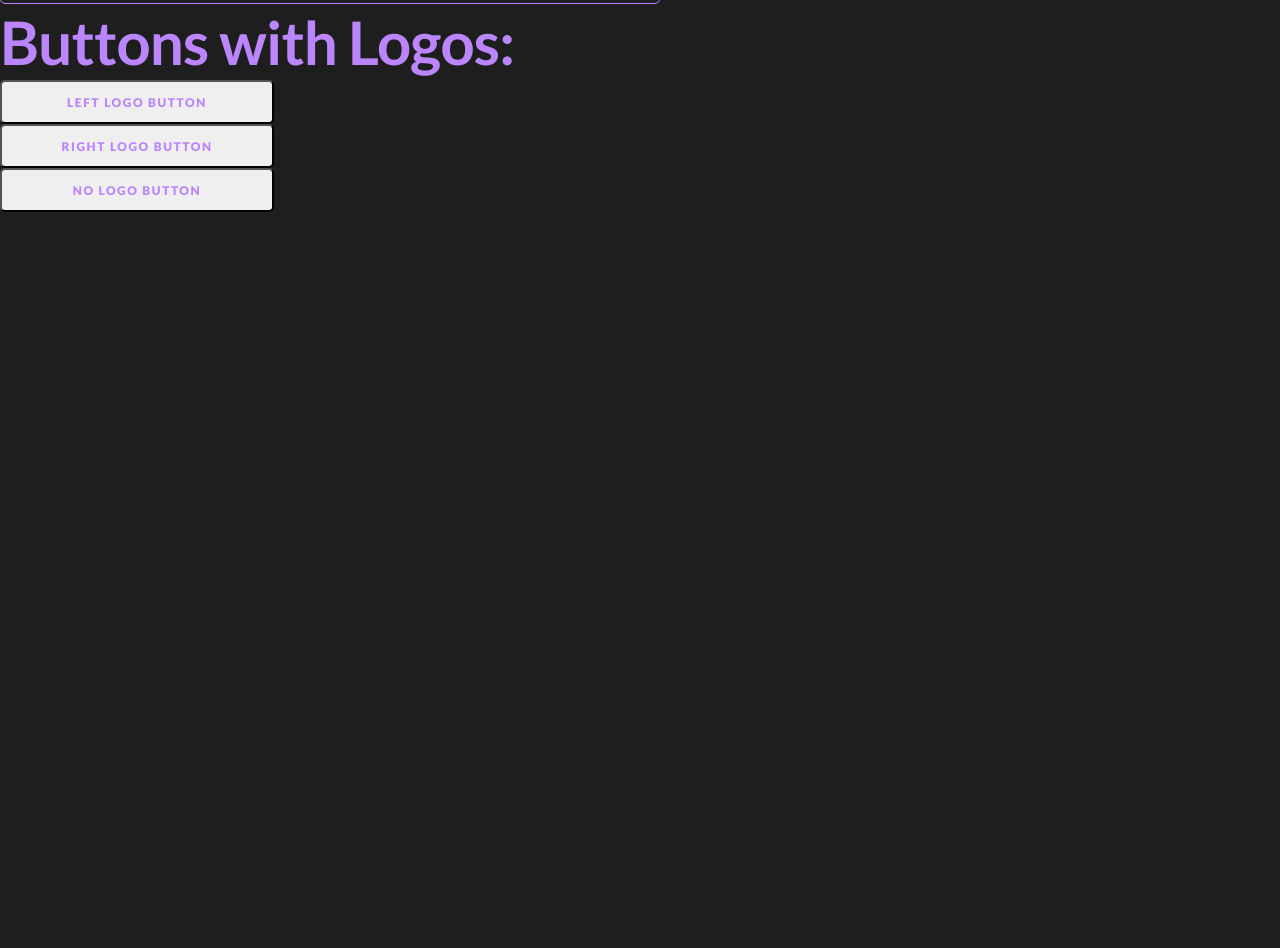
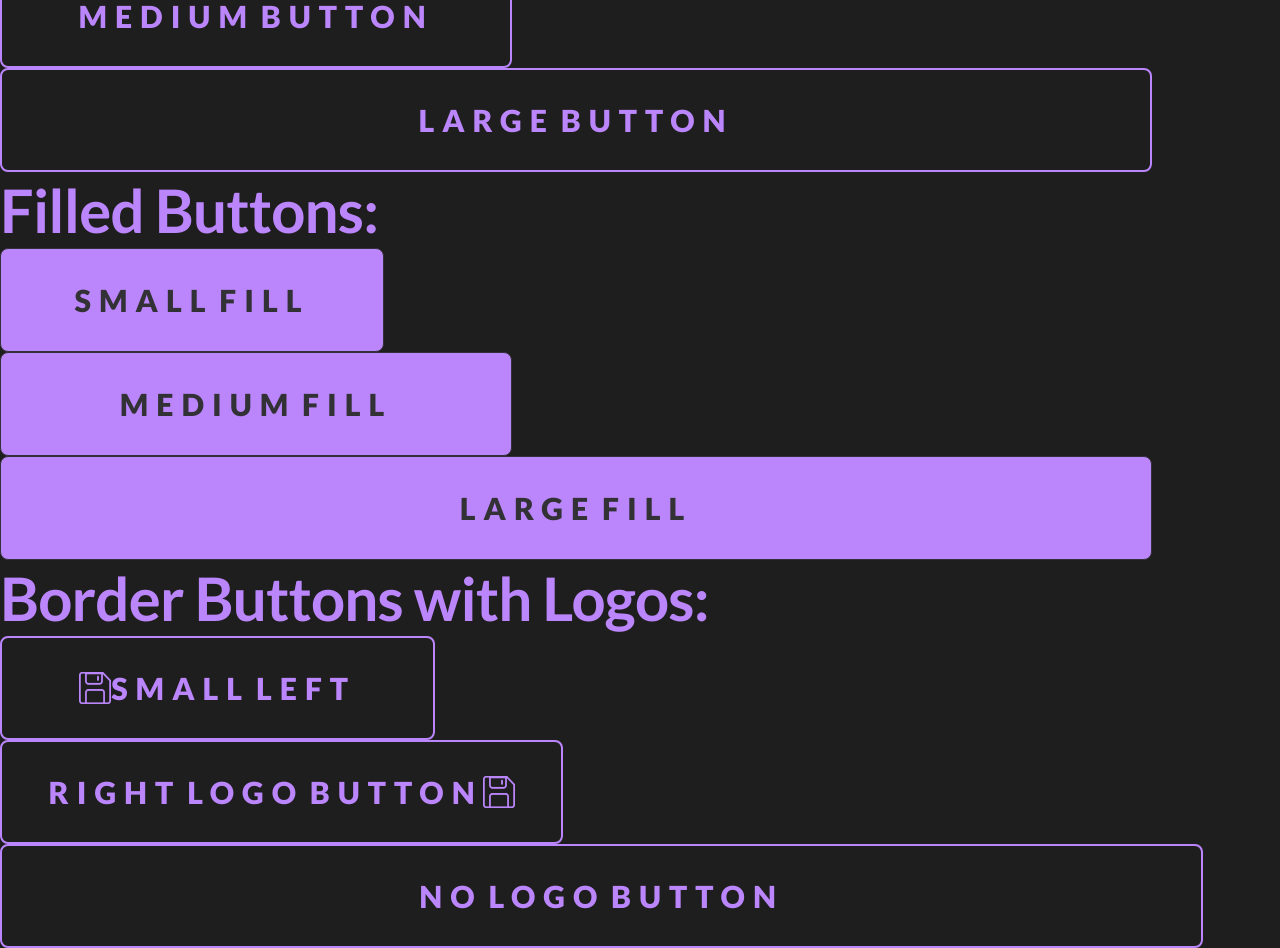
Before and after one commit to Jaywhisker/Satiscribe, a Next.js app in the folder SatiscribeFrontEnd/: page /buttonpreview in a window 1280 px wide. Shown: the part 300-1248 px from the top of the page. Before the commit the page ends 800 px from the top, so only its background shows below. Built offline with nearby package versions, Linux system fonts and the light colour scheme.

Commit message:
Updated buttons

```diff
--- a/SatiscribeFrontEnd/components/buttons/ButtonWithLogo.js
+++ b/SatiscribeFrontEnd/components/buttons/ButtonWithLogo.js
@@ -1,17 +1,19 @@
 import React from 'react';
+import logos from '../../styles/Logos.module.css'
 import styles from '../../styles/buttons.module.css';
+import flex from '../../styles/Flexible.module.css'
 
-const ButtonWithLogo = ({ size, logo, onClick, children }) => {
+const ButtonWithLogo = ({ size, logo, fill, logoStyle, onClick, children }) => {
   const getButtonSizeClass = () => {
     switch (size) {
       case 'small':
-        return styles.smallButton;
+        return styles.smalllogoButton;
       case 'medium':
-        return styles.mediumButton;
+        return styles.mediumlogoButton;
       case 'large':
-        return styles.largeButton;
+        return styles.largelogoButton;
       default:
-        return styles.mediumButton;
+        return styles.mediumlogoButton;
     }
   };
 
@@ -21,19 +23,40 @@ const ButtonWithLogo = ({ size, logo, onClick, children }) => {
         return styles.leftLogo;
       case 'right':
         return styles.rightLogo;
-      case 'none':
-        return styles.noLogo;
       default:
         return '';
     }
   };
+
+  const renderLogo = () => {
+    if (logo && (logo === 'left' || logo === 'right')) {
+      return (
+        <span className={`${styles.logoContainer} ${getLogoClass()} ${flex.flexRowSmolGap} ${flex.alignCenter}`}>
+          {logo === 'left' && (
+            <>
+              <img src={logoStyle.backgroundImage.replace(/url\((['"])?(.*?)\1\)/gi, '$2')} alt="Left Logo" className={`${styles.leftLogo} ${logos.small}`}/>
+              <h5 className={styles.logoText}>{children}</h5>
+            </>
+          )}
+          {logo === 'right' && (
+            <>
+              <h5 className={styles.logoText}>{children}</h5>
+              <img src={logoStyle.backgroundImage.replace(/url\((['"])?(.*?)\1\)/gi, '$2')} alt="Right Logo" className={`${styles.rightLogo} ${logos.small}`} />
+            </>
+          )}
+        </span>
+      );
+    }
+    return <h5>{children}</h5>;
+  };
+
 
   return (
     <button
       className={`${styles.sharedButton} ${getButtonSizeClass()} ${getLogoClass()}`}
       onClick={onClick}
     >
-      {children}
+      {renderLogo()}
     </button>
   );
 };
--- a/SatiscribeFrontEnd/components/buttons/button.js
+++ b/SatiscribeFrontEnd/components/buttons/button.js
@@ -18,11 +18,11 @@ const Button = ({ size, fill, onClick, children }) => {
     return (
       <button
         className={`${styles.sharedButton} ${getButtonSizeClass()} ${
-          fill ? styles.fillButton : styles.borderButton
+          fill ? `${styles.fillButton} ${styles.fillButtonText}` : styles.borderButton
         }`}
         onClick={onClick}
       >
-        {children}
+         <h5 style={fill ? { color: 'var(--Final_Gray, #323135)' } : {}}>{children}</h5>
       </button>
     );
   };
--- a/SatiscribeFrontEnd/pages/buttonpreview.js
+++ b/SatiscribeFrontEnd/pages/buttonpreview.js
@@ -6,7 +6,7 @@ const ButtonPreview = () => {
     <div>
       <h1>Button Preview</h1>
 
-      <h2>Simple Buttons:</h2>
+      <h2>Border Buttons:</h2>
       <Button size="small" onClick={() => alert('Small button clicked!')}>
         Small Button
       </Button>
@@ -19,25 +19,40 @@ const ButtonPreview = () => {
         Large Button
       </Button>
 
-      <h2>Buttons with Logos:</h2>
+      <h2>Filled Buttons:</h2>
+      <Button size="small" fill onClick={() => alert('Small button clicked!')}>
+        Small Fill
+      </Button>
+
+      <Button size="medium" fill onClick={() => alert('Medium button clicked!')}>
+        Medium Fill
+      </Button>
+
+      <Button size="large" fill onClick={() => alert('Large button clicked!')}>
+        Large Fill
+      </Button>
+
+      <h2>Border Buttons with Logos:</h2>
       <ButtonWithLogo
-        size="medium"
+        size="small"
         logo="left"
+        logoStyle={{ backgroundImage: `url("/icons/Save.png")`, zIndex: 1 }}
         onClick={() => alert('Button with left logo clicked!')}
       >
-        Left Logo Button
+        Small Left
       </ButtonWithLogo>
 
       <ButtonWithLogo
         size="medium"
         logo="right"
+        logoStyle={{ backgroundImage: `url("/icons/Save.png")`, zIndex: 1 }} // Change this to the URL of your right logo
         onClick={() => alert('Button with right logo clicked!')}
       >
         Right Logo Button
       </ButtonWithLogo>
 
       <ButtonWithLogo
-        size="medium"
+        size="large"
         logo="none"
         onClick={() => alert('Button with no logo clicked!')}
       >
--- a/SatiscribeFrontEnd/styles/Flexible.module.css
+++ b/SatiscribeFrontEnd/styles/Flexible.module.css
@@ -1,41 +1,79 @@
-.inline {
+.inLine {
     display: inline-block;
 }
 
-.flexcolumn {
+.flexColumnSmolGap {
     display: flex;
     flex-direction: column;
-    gap: var(--smolgap);
+    gap: var(--smolGap);
 }
 
-.flexrow {
+.flexRowSmolGap {
     display: flex;
     flex-direction: row;
-    gap: var(--smolgap);
+    gap: var(--smolGap);
 }
 
-.aligncenter{
+.flexColumnMediumGap {
+    display: flex;
+    flex-direction: column;
+    gap: var(--mediumGap);
+}
+
+.flexRowMediumGap {
+    display: flex;
+    flex-direction: row;
+    gap: var(--mediumGap);
+}
+
+.flexColumnBigGap {
+    display: flex;
+    flex-direction: column;
+    gap: var(--bigGap);
+}
+
+.flexRowBigGap {
+    display: flex;
+    flex-direction: row;
+    gap: var(--bigGap);
+}
+
+.alignCenter {
     justify-content: center;
     align-items: center;
 }
 
-.alignleft{
+.alignLeft {
     justify-content: left;
     align-items: left;
 }
 
-.alignright{
+.alignRight {
     justify-content: right;
     align-items: right;
 }
 
-.alignSpacebetween{
+.alignSpaceBetween {
     justify-content: space-between;
+    align-items: center;
 }
 
-.alignSpacearound{
+.alignSpaceAround {
     justify-content: space-around;
+    align-items: center;
+
 }
-.alignSpaceevenly{
+
+.alignSpaceEvenly {
     justify-content: space-evenly;
+    align-items: center;
+
 }
+
+.alignStart {
+    justify-content: start;
+}
+
+.innerMargin {
+    margin: var(--contentMarginVert) var(--contentMarginHor);
+}
--- a/SatiscribeFrontEnd/styles/buttons.module.css
+++ b/SatiscribeFrontEnd/styles/buttons.module.css
@@ -1,48 +1,82 @@
 /* Shared Button Styles */
 .sharedButton {
     cursor: pointer;
-    border-radius: 0.3125rem;
+    border-radius: 8px;
 
     display: flex;
     justify-content: center;
     align-items: center;
 
-    /* text stuff */
-    color: var(--final-light-purple, #BB86FC);
+    color: var(--Final_Light_Purple, #BB86FC);
     text-align: center;
-
-    /* Section Heading */
-    font-family: Lato;
-    font-size: 0.75rem;
-    font-style: normal;
-    font-weight: 900;
-    line-height: 0.9375rem;
-    letter-spacing: 0.1rem;
-    text-transform: uppercase;
+    background-color: transparent;
+    border: 2px solid var(--Final_Light_Purple, #bb86fc);
 }
 
 /* Size Variants */
 .smallButton {
-    width: 15vw;
-    height: 7vh;
+    width: 30vw;
+    height: 13vh;
+    padding: 2vw 2vh;
+}
+
+.mediumButton {
+    width: 40vw;
+    height: 13vh;
     padding: 1vw 1vh;
 }
 
-.mediumButton {
-    width: 17.125rem;
-    height: 2.75rem;
-    padding: 2vh 2vw;
+.largeButton {
+    padding: 1vw 1vh;
+    width: 90vw;
+    height: 13vh;
+}
+
+/* Buttons with Logos */
+/* Size Variants */
+.smalllogoButton {
+    width: 34vw;
+    height: 13vh;
+    padding: 2vw 2vh;
+    display: flex;
+    justify-content: center;
+    align-items: center;
+}
+
+.mediumlogoButton {
+    width: 44vw;
+    height: 13vh;
+    padding: 1vw 1vh;
+}
+
+.largelogoButton {
+    padding: 1vw 1vh;
+    width: 94vw;
+    height: 13vh;
+}
+
+/* Logo Variants */
+.leftLogo {
+    display: flex;
+    align-items: center;
 }
 
 
-.largeButton {
-    padding: 0.625rem 1.25rem;
-    width: 41.25rem;
-    height: 2.75rem;
+.rightLogo {
+    display: flex;
+    align-items: center;
 }
 
-/* Buttons with Logos */
+.logoContainer {
+    display: flex;
+    align-items: center;
+    flex-direction: column;
+}
 
+
+.logoText {
+    align-items: center;
+}
 
 /* Fill and Border Variants */
 .fillButton {
@@ -50,16 +84,12 @@
     background: var(--Final_Light_Purple, #BB86FC);
 }
 
-.borderButton {
-    background-color: transparent;
-    border: 1px solid var(--Final_Light_Purple, #bb86fc);
-}
-
 /* Hover Effects */
 .sharedButton:hover {
-    background: var(--final-light-purple-25, rgba(187, 134, 252, 0.25));
+    background: var(--Final_Light_Purple_25, rgba(187, 134, 252, 0.25));
 }
 
 .fillButton:hover {
-    background: var(--Final_Light_Purple, rgba(187, 134, 252, 0.75));
+    background: var(--Final_Light_Purple_75, rgba(187, 134, 252, 0.75));
+
 }
```
